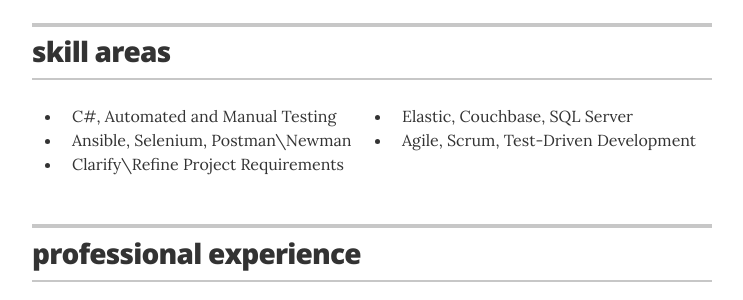
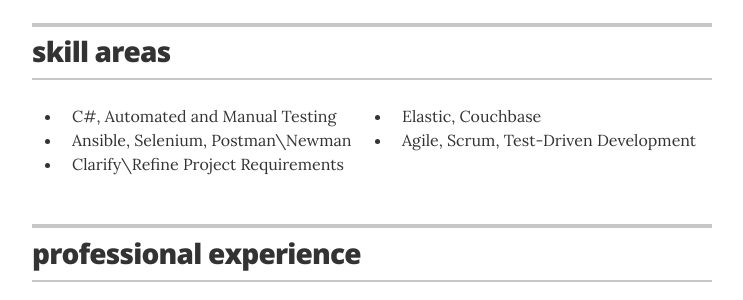
Before and after one commit to johanntang/johanntang.github.io, a Jekyll site: the page built from index.html, in a window 1280 px wide and 900 px high. Shown: the part 417-717 px from the top of the window, without its empty margins (268-1011 px from the left). Built offline with Jekyll 4.4.1, drawn with Linux system fonts in a browser that asks for light colours.

Commit message:
Remove sql server skill

```diff
--- a/_layouts/resume.html
+++ b/_layouts/resume.html
@@ -46,7 +46,7 @@
             <div class="resume-item">
                 <ul class="columns">
                     <li class="column one-half">C#, Automated and Manual Testing</li>
-                    <li class="column one-half">Elastic, Couchbase, SQL Server</li>
+                    <li class="column one-half">Elastic, Couchbase</li>
                     <li class="column one-half">Ansible, Selenium, Postman\Newman</li>
                     <li class="column one-half">Agile, Scrum, Test-Driven Development</li>
                     <li class="column one-half">Clarify\Refine Project Requirements</li>
```
